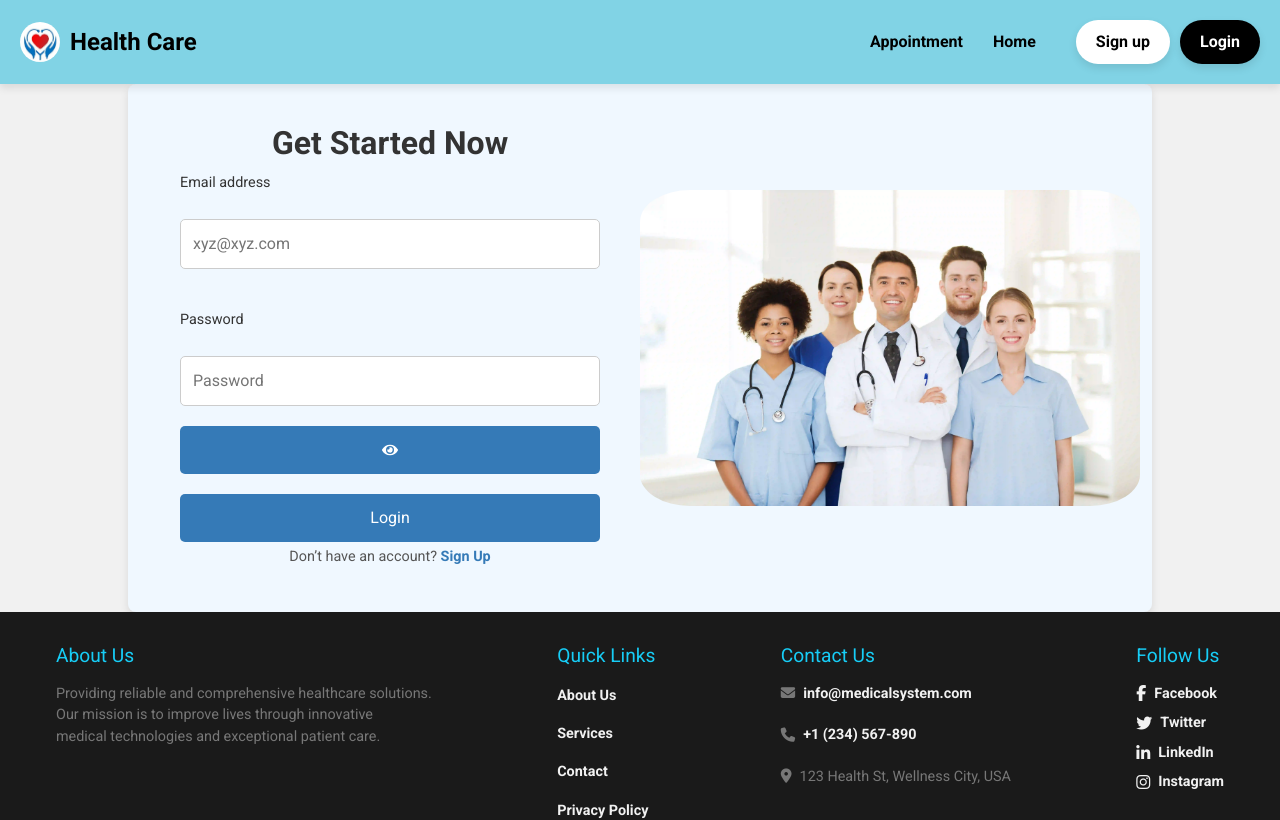
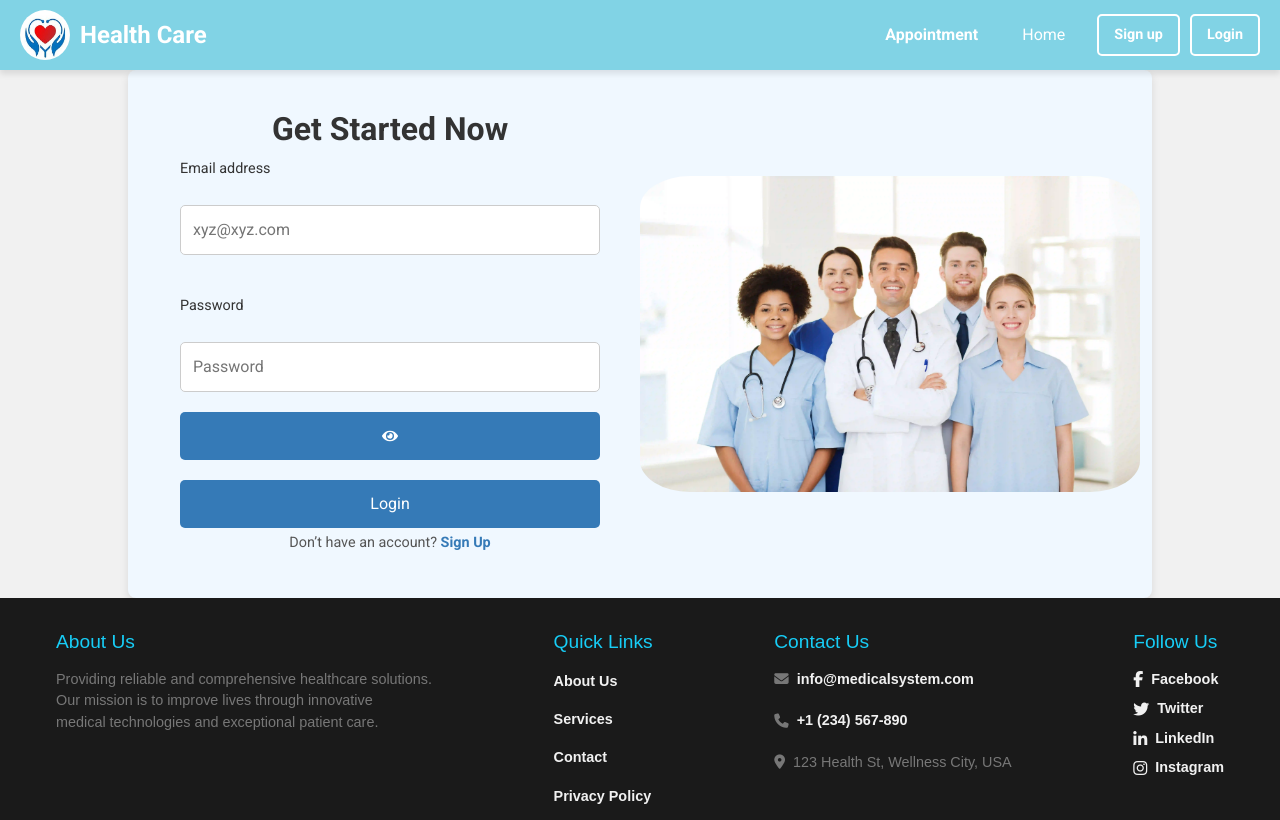
Before and after one commit to shroukgbr89/grad, a React (Create React App) app in the folder grad1/: page /Login in a window 1280 px wide. Shown: the top 820 px of the page. Built offline with nearby package versions, Linux system fonts and the light colour scheme.

Commit message:
grad1 project

```diff
--- a/grad1/src/assets/HomePage.css
+++ b/grad1/src/assets/HomePage.css
@@ -1,164 +1,152 @@
-@import url("https://fonts.googleapis.com/css2?family=Rowdies:wght@400;700&display=swap");
+/* General Reset */
 * {
   margin: 0;
   padding: 0;
   box-sizing: border-box;
-  font-family: "Roboto", sans-serif;
 }
 
-body {
-  font-family: Arial, sans-serif;
-  background-color: #f9f9f9;
-}
-
-/* Navbar Styles */
+/* Navbar Container */
 .navbar {
   display: flex;
   justify-content: space-between;
   align-items: center;
-  padding: 20px;
-  background-color: #81D3E5;
-  box-shadow: 0 4px 8px rgba(0, 0, 0, 0.1);
+  padding: 10px 20px;
+  background-color: #81D3E5; /* Professional blue */
+  color: #fff;
+  box-shadow: 0 4px 6px rgba(0, 0, 0, 0.1);
+  position: sticky;
+  top: 0;
+  z-index: 1000;
 }
 
+/* Logo Section */
 .logo-container {
   display: flex;
   align-items: center;
 }
 
 .logo {
-  width: 40px;
-  height: 40px;
+  width: 50px;
+  height: 50px;
   border-radius: 50%;
-  transition: transform 0.3s ease;
-}
-
-.logo:hover {
-  transform: scale(1.1);
+  margin-right: 10px;
 }
 
 .brand-name {
-  font-size: 24px;
+  font-size: 1.5rem;
   font-weight: bold;
-  color: black;
-  margin-left: 10px;
-  cursor: pointer;
+  color: #fff;
 }
 
 /* Navigation Links */
 .nav-links {
   display: flex;
   align-items: center;
+  gap: 20px;
 }
 
+/* Dropdown Menu */
+.dropdown {
+  position: relative;
+}
+
+.dropdown-link {
+  font-size: 1rem;
+  color: #fff;
+  text-decoration: none;
+  padding: 8px 12px;
+  border-radius: 5px;
+  transition: background 0.3s ease;
+}
+
+.dropdown-link:hover {
+  background-color: rgba(255, 255, 255, 0.2);
+}
+
+.dropdown-content {
+  position: absolute;
+  top: 100%;
+  left: 0;
+  background-color: #fff;
+  color: #333;
+  border-radius: 5px;
+  box-shadow: 0 4px 6px rgba(0, 0, 0, 0.1);
+  display: none;
+  flex-direction: column;
+  min-width: 150px;
+  z-index: 1000;
+}
+
+.dropdown-content .dropdown-item {
+  padding: 10px 15px;
+  text-decoration: none;
+  color: #333;
+  font-size: 0.9rem;
+  transition: background 0.3s ease;
+}
+
+.dropdown-content .dropdown-item:hover {
+  background-color: #007bffaf;
+  color: #fff;
+}
+
+.dropdown:hover .dropdown-content {
+  display: flex;
+}
+
+/* Profile and Auth Buttons */
 .nav-link {
+  font-size: 1rem;
   text-decoration: none;
-  padding: 10px 15px;
-  color: black;
-  font-weight: bold;
-  margin-right: 25px;
-  transition: color 0.3s ease;
+  color: #fff;
+  padding: 8px 12px;
+  border-radius: 5px;
+  transition: background 0.3s ease;
 }
 
 .nav-link:hover {
-  color: #555;
+  background-color: rgba(255, 255, 255, 0.2);
 }
 
-/* Dropdown Styling */
-.dropdown {
-  position: relative;
-  display: inline-block;
-}
-
-.dropdown-link {
-  text-decoration: none;
-  padding: 10px 15px;
-  color: black;
-  font-weight: bold;
-  transition: color 0.3s ease;
-  cursor: pointer;
-}
-
-.dropdown-link:hover {
-  color: #555;
-}
-
-/* Dropdown Menu (Hidden by default) */
-.dropdown-content {
-  display: none;
-  position: absolute;
-  top: 100%;
-  left: 0;
-  background-color: white;
-  box-shadow: 0px 4px 8px rgba(0, 0, 0, 0.1);
-  border-radius: 5px;
-  z-index: 1;
-  min-width: 160px; /* Adjust width */
-  opacity: 0;
-  transition: opacity 0.3s ease, visibility 0.3s ease;
-  visibility: hidden;
-}
-
-/* Dropdown Items */
-.dropdown-item {
-  display: block;
-  padding: 12px 16px;
-  text-decoration: none;
-  color: black;
-  transition: background-color 0.3s ease;
-}
-
-.dropdown-item:hover {
-  background-color: #f0f0f0;
-}
-
-/* Show dropdown when hovering */
-.dropdown:hover .dropdown-content {
-  display: block;
-  opacity: 1;
-  visibility: visible;
-  margin-top: 10px;
-}
-
-/* Auth Buttons */
 .auth-buttons {
   display: flex;
   gap: 10px;
 }
 
-.auth-buttons a {
+.sign-up-btn, .login-btn {
+  font-size: 0.9rem;
   text-decoration: none;
-}
-
-.sign-up-btn,
-.login-btn {
-  padding: 10px 20px;
-  border-radius: 25px;
-  font-weight: bold;
-  cursor: pointer;
-  border: none;
-  transition: background-color 0.3s ease;
-}
-
-.sign-up-btn {
-  background-color: white;
-  color: black;
-  box-shadow: 0 4px 8px rgba(0, 0, 0, 0.1);
+  color: #fff;
+  padding: 8px 15px;
+  border-radius: 5px;
+  border: 2px solid #fff;
+  transition: all 0.3s ease;
 }
 
 .sign-up-btn:hover {
-  background-color: #f0f0f0;
-}
-
-.login-btn {
-  background-color: black;
-  color: white;
-  box-shadow: 0 4px 8px rgba(0, 0, 0, 0.1);
+  background-color: #fff;
+  color: #007bff;
 }
 
 .login-btn:hover {
-  background-color: #333;
+  background-color: #007bff;
+  border: 2px solid #fff;
 }
+
+/* Responsive Design */
+@media (max-width: 768px) {
+  .nav-links {
+    flex-direction: column;
+    align-items: flex-start;
+    gap: 10px;
+  }
+
+  .auth-buttons {
+    flex-direction: column;
+    gap: 5px;
+  }
+}
+
 
 .content {
   width: 100%;
```
